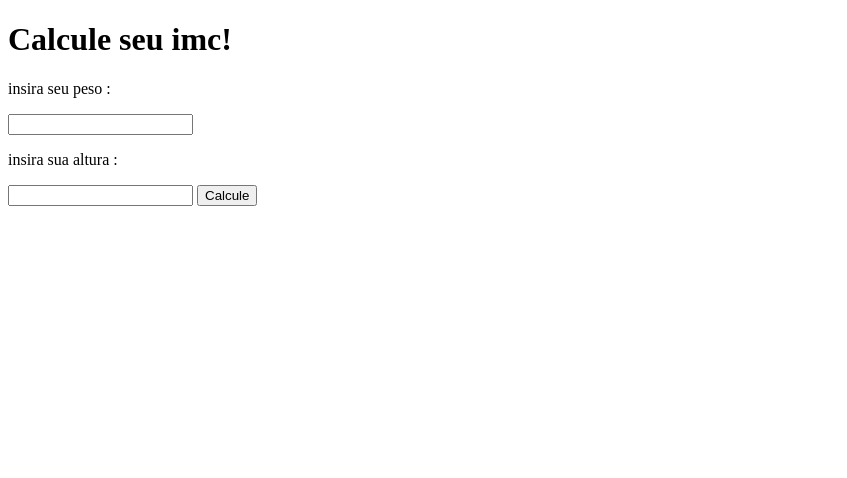
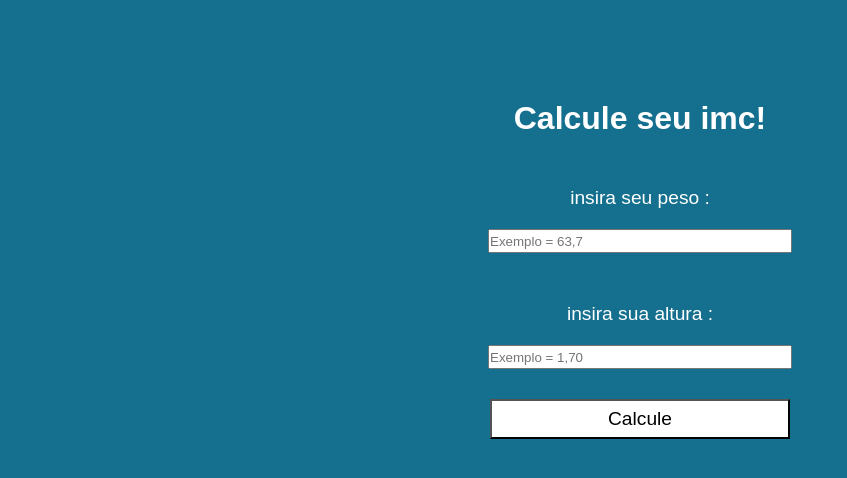
Before and after one commit to LeonardoTerada/IMC, a plain HTML site: page index.html in a window 1280 px wide. Shown: the whole page, without its empty margins (0-847 px from the left). Drawn offline with Linux system fonts and the light colour scheme.

Commit message:
estilizaçao

```diff
--- a/estilo.css
+++ b/estilo.css
@@ -0,0 +1,35 @@
+*{
+    margin: 0;
+    padding: 0;
+}
+body{
+    background-color: #14708E;
+    color: white ;
+    text-align: center;
+    font-family: arial ;
+}
+h1{
+    margin-top: 100px;
+}
+p{
+    margin-top: 50px;
+    font-size: larger;
+    margin-bottom: 20px;
+}
+input{
+    height: 20px;
+    width: 300px;
+}
+button{
+    margin-top: 30px;
+    height: 40px;
+    width: 300px;
+    font-family: arial;
+    background-color: white;
+    font-size: larger;
+
+}
+button:hover{
+    cursor: pointer;
+    box-shadow: 2px 2px 4px black;
+}
--- a/index.html
+++ b/index.html
@@ -4,14 +4,18 @@
     <meta charset="UTF-8">
     <meta http-equiv="X-UA-Compatible" content="IE=edge">
     <meta name="viewport" content="width=device-width, initial-scale=1.0">
+    <link rel="stylesheet" type="text/css" href="estilo.css">
     <title>Calcule seu IMC</title>
 </head>
 <body>
     <h1>Calcule seu imc!</h1>
     <p>insira seu peso :</p>
-    <input type="text" id="peso" value="">
+    <input type="text" id="peso" value="" placeholder="Exemplo = 63,7">
     <p>insira sua altura :</p>
-    <input type="text" id="altura" value="">
+    <input type="text" id="altura" value="" placeholder="Exemplo = 1,70">
+</br>
     <button id="calcule">Calcule</button>
+    <label id="imc"></label>
+    <label id="mensagem"></label>
 </body>
 </html>
```
